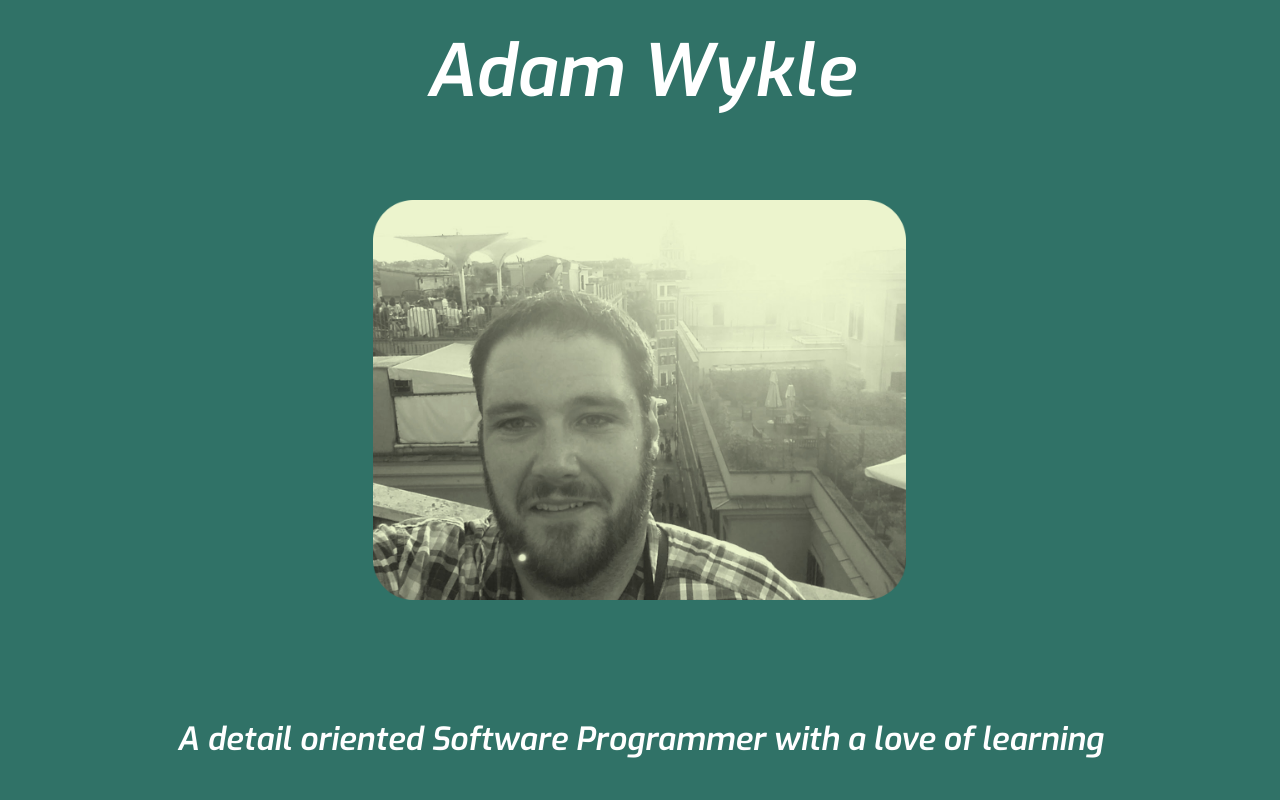
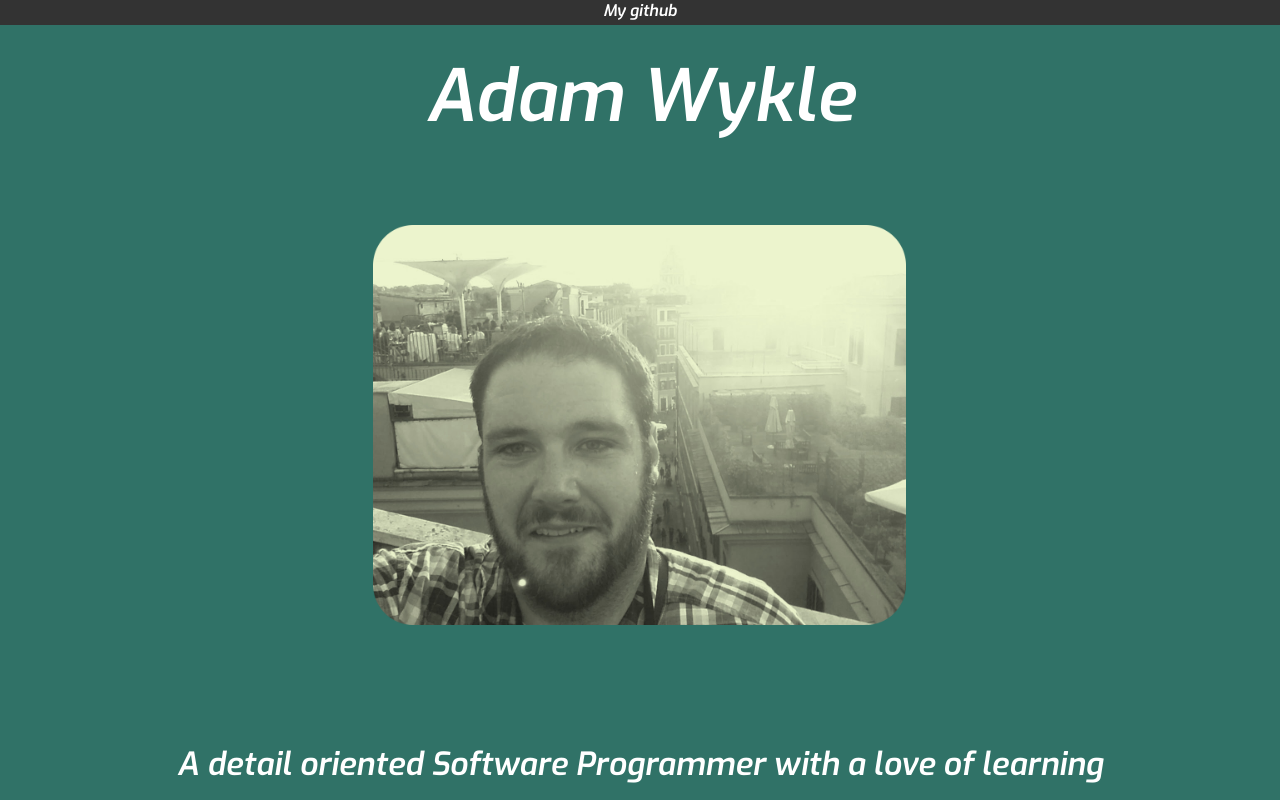
Before and after one commit to Wykillin/AdamWykle.com, a plain HTML site: page index.html in a window 1280 px wide. Drawn offline with Linux system fonts and the light colour scheme.

Commit message:
added link inside a floating header with link to my github

```diff
--- a/index.html
+++ b/index.html
@@ -35,6 +35,20 @@ a:active {
     color: white;
     background-color: transparent;
     text-decoration: underline;
+}
+#header{
+	position:relative;
+	height: 25px;
+	display:block;
+	width: 100%;
+	background: #333;
+	z-index:9;
+	text-align:center;
+	color: #f2f2f2;
+	padding: 0 0 0 0;
+	font-size:2vh;
+	font-family: 'Exo', sans-serif;
+	top:0px;
 }
 #ttl{
 	font-family: 'Exo', sans-serif;
@@ -183,8 +197,8 @@ a:active {
 
 <body>
 
-
-<div id="fullpage">
+<div id="header"><a href="http://github.com/Wykillin">My github</a></div>
+<div id="fullpage" class="fullpage-wrapper">
 	<div class="section active" id="section0">
 		<div id="ttl">Adam Wykle</div>
 		<div id="text">A detail oriented Software Programmer with a love of learning</div>
@@ -203,7 +217,7 @@ a:active {
 	<div id="resumeTitle">Embeded Resume<br></div>
 	<embed id="resume" width="auto" height="auto" src="Resume.pdf">
 	<div id="footerText"><a href="mailto:Adam@AdamWykle.com" alt="Email me!"><i class="fa fa-envelope" ></i> Adam@AdamWykle.com</a></div>
-</div>
+	</div>
 </div>
 
 
```
